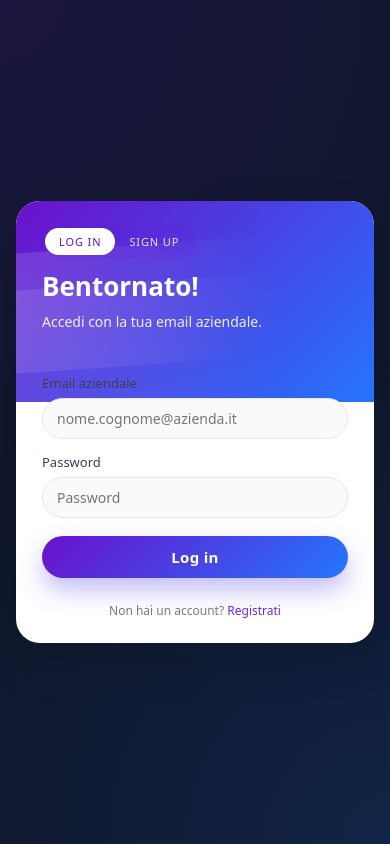
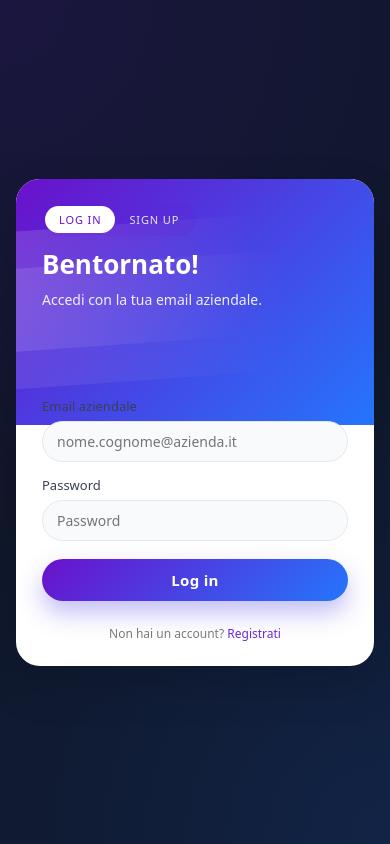
Before and after one commit to margottamarco93-cmyk/portal-passioni2, a plain HTML site: page login.html in a window 390 px wide. Drawn offline with Linux system fonts and the light colour scheme; no server answers; files whose address does not match are found by name.

Commit message:
Update login.html

```diff
--- a/login.html
+++ b/login.html
@@ -49,7 +49,7 @@
 
     .auth-header {
       background: var(--bg-gradient);
-      padding: 24px 26px 70px;
+      padding: 24px 26px 95px;  /* alzato per far vedere meglio i campi */
       color: #fff;
       position: relative;
       overflow: hidden;
@@ -217,7 +217,12 @@
       background: #fff;
       color: var(--accent);
     }
-  }
+
+    @media (max-width: 480px) {
+      .auth-header {
+        padding-bottom: 115px;
+      }
+    }
   </style>
 </head>
 
```
